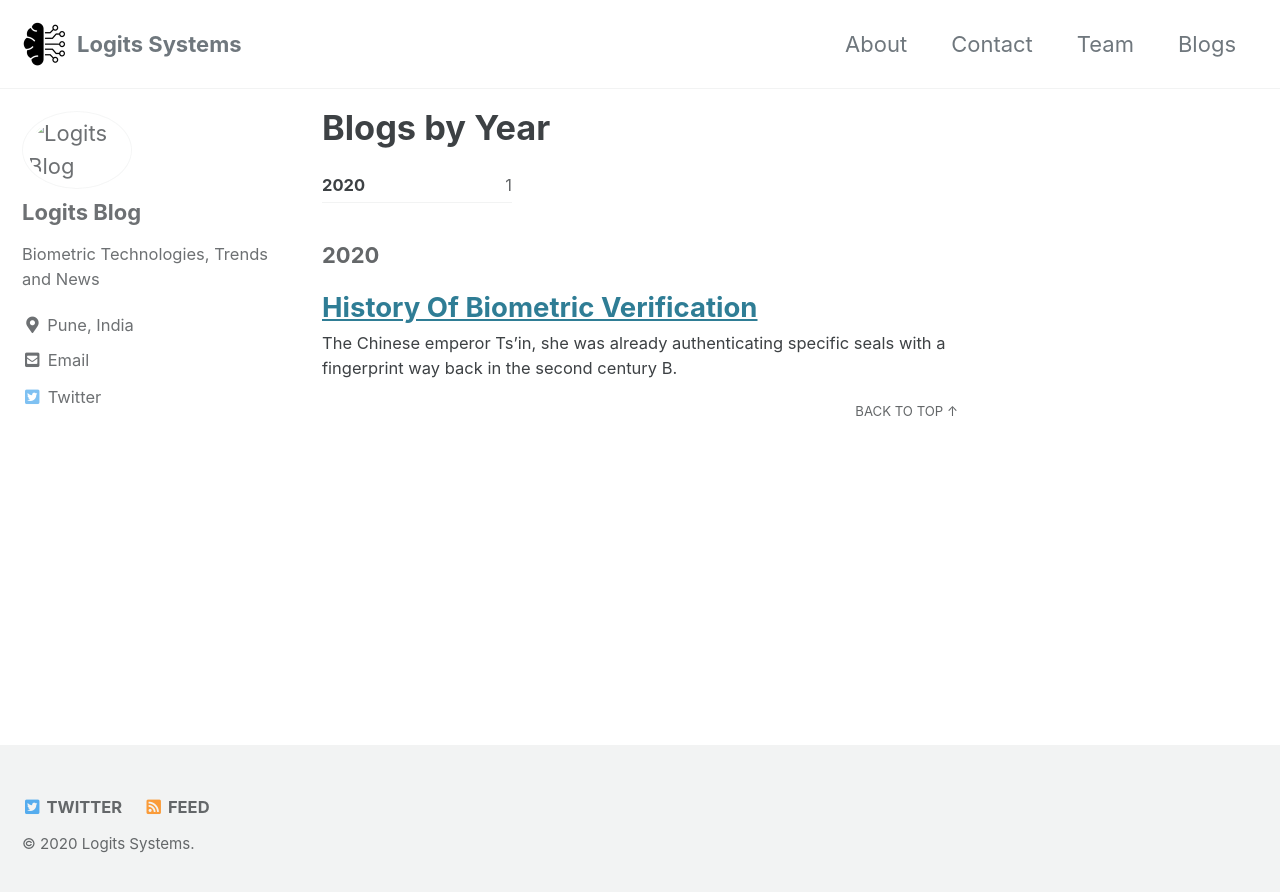
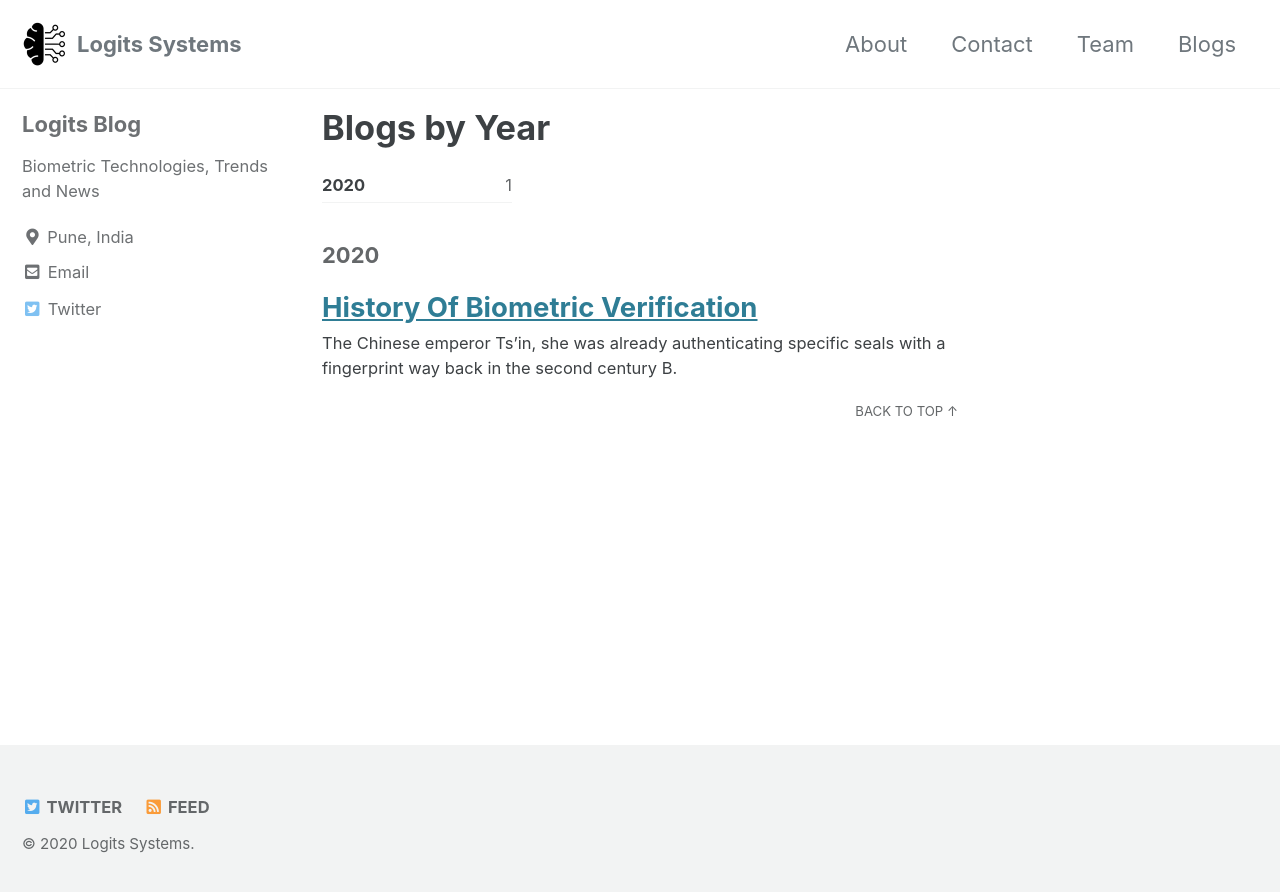
Before and after one commit to milinddeore/logits-website, a Jekyll site: the page built from _pages/POSTS.md, in a window 1280 px wide. Shown: the top 892 px of the page. Built offline with Jekyll 4.4.1, drawn with Linux system fonts in a browser that asks for light colours; cached includes are drawn as plain includes.

Commit message:
Update _config.yml

```diff
--- a/_config.yml
+++ b/_config.yml
@@ -94,7 +94,7 @@
 # Site Author
 author:
   name             : "Logits Blog"
-  avatar           : "/assets/images/logits-logo100x100.png"
+  avatar           : #"/assets/images/logits-logo100x100.png"
   bio              : "Biometric Technologies, Trends and News"
   location         : "Pune, India"
   email            :
```
